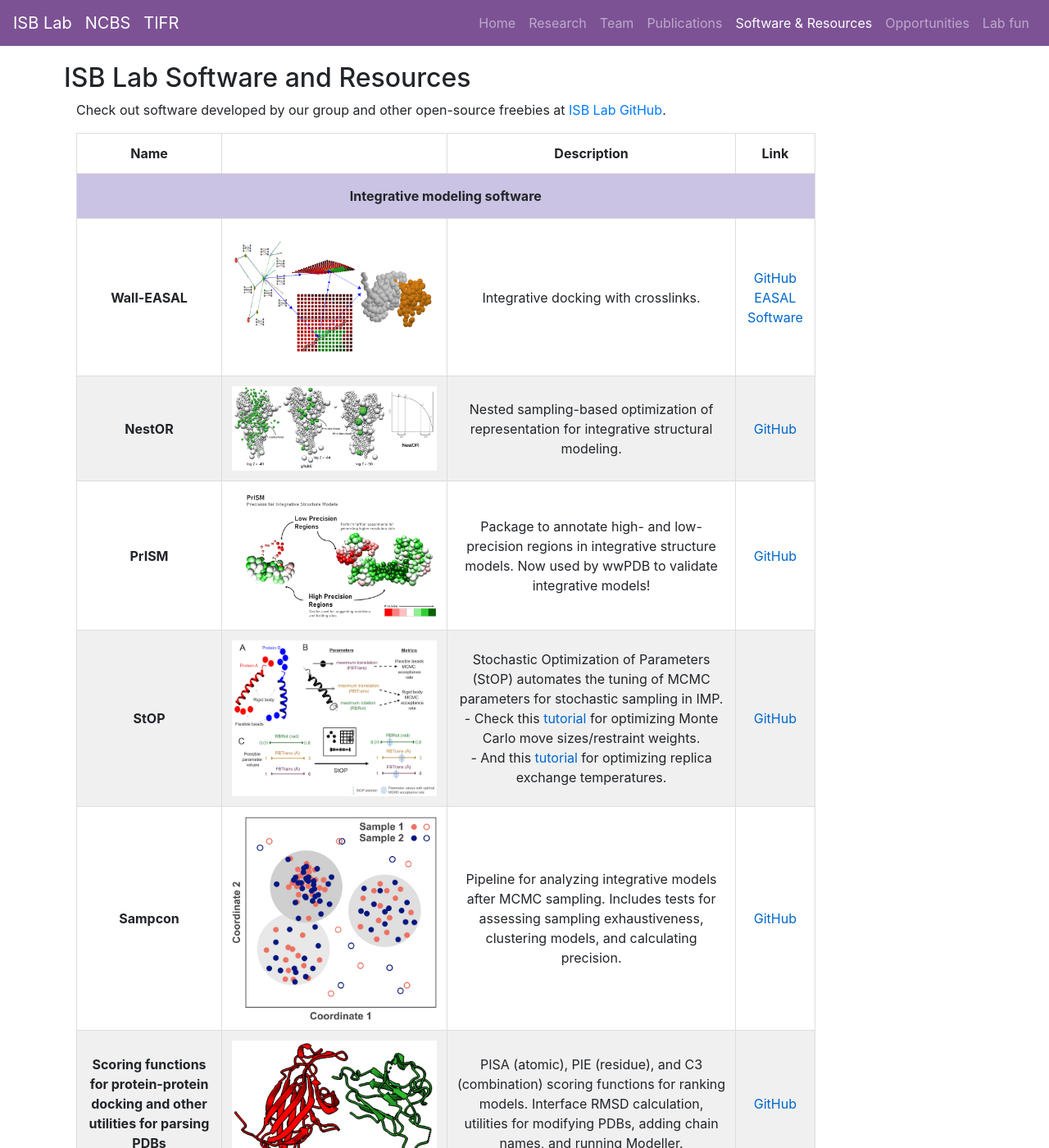
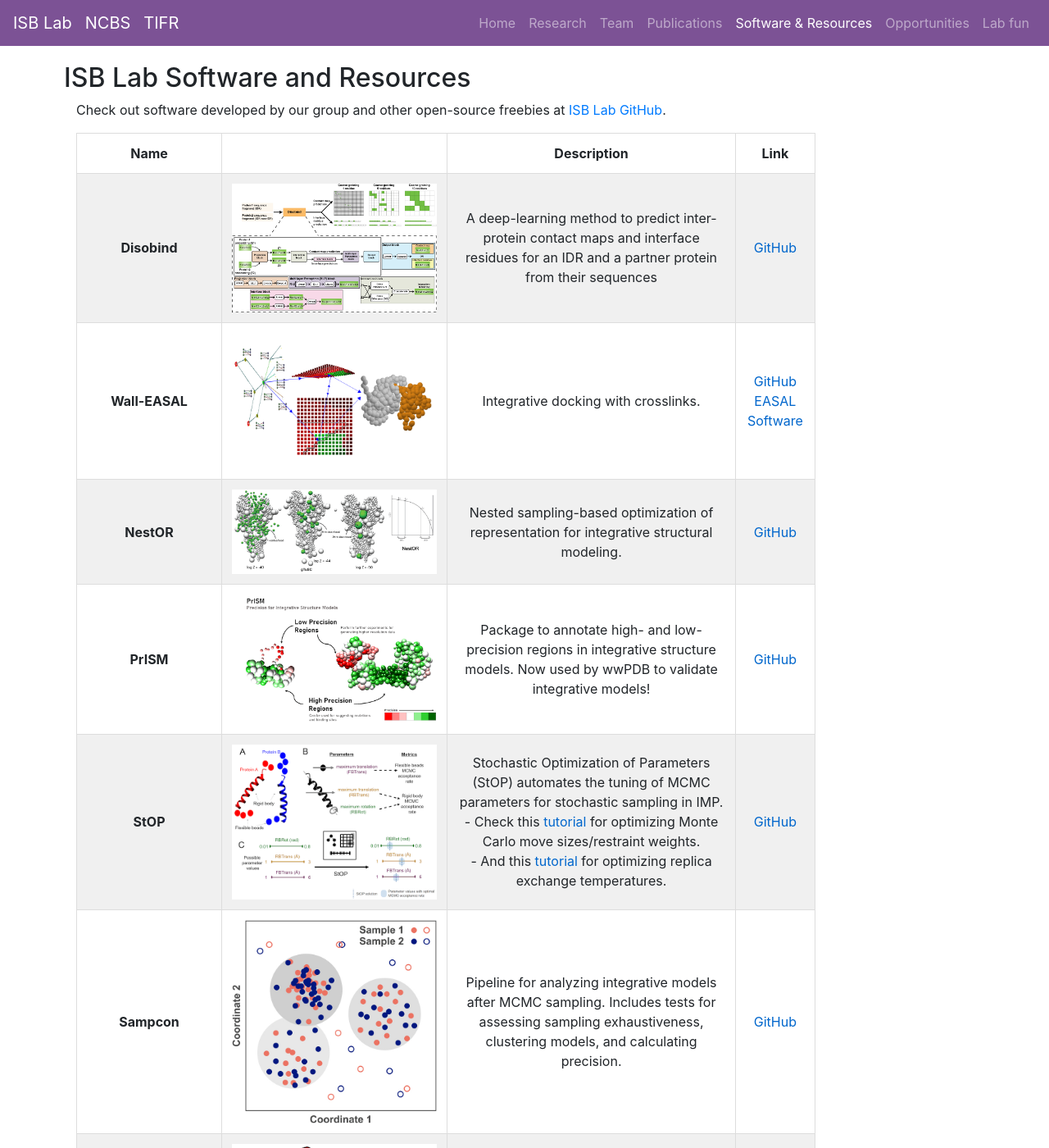
Before and after one commit to isblab/website, a Jekyll site: the page built from Software/index.md, in a window 1280 px wide and 1400 px high. Shown: the whole window at 82% size. Built offline with Jekyll 4.4.1, drawn with Linux system fonts in a browser that asks for light colours; some of the changed text lies outside the part shown.

Commit message:
Update research, software and home page

```diff
--- a/Software/index.md
+++ b/Software/index.md
@@ -19,8 +19,16 @@ Check out software developed by our group and other open-source freebies at [ISB
     </thead>
     <tbody>
         <!-- Integrative modeling software section -->
-        <tr class="heading-row">
+        <!-- <tr class="heading-row">
             <td colspan="4" style="text-align: center; font-weight: bold; background-color: #cbc3e3; padding: 15px;">Integrative modeling software</td>
+        </tr> -->
+        <tr class="row-light">
+            <td style="text-align: center;">Disobind</td>
+            <td style="text-align: center;"><img src="/static/img/software/disobind.png" class="logo"></td>
+            <td style="text-align: center;">A deep-learning method to predict inter-protein contact maps and interface residues for an IDR and a partner protein from their sequences</td>
+            <td style="text-align: center;">
+            <a href="https://github.com/isblab/Disobind" class="link">GitHub</a><br>
+            </td>
         </tr>
         <tr class="row-dark">
             <td style="text-align: center;">Wall-EASAL</td>
@@ -65,9 +73,9 @@ Check out software developed by our group and other open-source freebies at [ISB
             <td style="text-align: center;"><a href="https://github.com/isblab/dockingScripts/tree/main/capriScripts/potentials" class="link">GitHub</a></td>
         </tr>
         <!-- Database -->
-        <tr class="heading-row">
+        <!-- <tr class="heading-row">
             <td colspan="4" style="text-align: center; font-weight: bold; background-color: #cbc3e3; padding: 15px;">Intrinsically disordered regions (IDR)-related software</td>
-        </tr>
+        </tr> -->
         <tr class="row-light">
             <td style="text-align: center;">StrIDR</td>
             <td style="text-align: center;"><img src="/static/img/software/stridr.png" class="logo"></td>
--- a/_layouts/home.html
+++ b/_layouts/home.html
@@ -18,6 +18,11 @@
 
     <!-- Wrapper for slides -->
     <div class="carousel-inner">
+      <div class="carousel-item active">
+
+        <img class="img-fluid mx-auto d-block" src="/static/img/pubpics/disobind.png" alt="Disobind">
+      </div>
+
       <div class="carousel-item active">
 
         <img class="img-fluid mx-auto d-block" src="/static/img/pubpics/wdr.png" alt="WDR76-SPIN1-Nucleosome">
```
Also changed, not shown: Research/index.md (+31 -24 lines), index.md (+3 -0 lines), static/img/pubpics/disobind.png (added), static/img/researchpics/desmosome.png (added), static/img/researchpics/disobind.png (added), static/img/researchpics/qrb.png (added), static/img/software/disobind.png (added).
